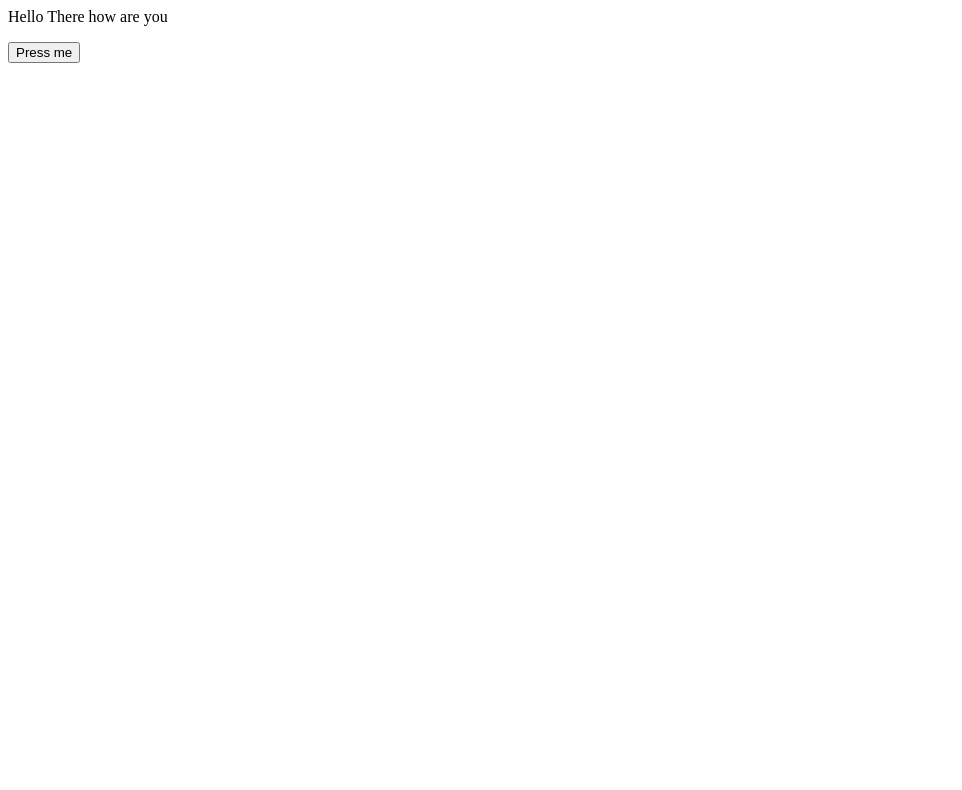
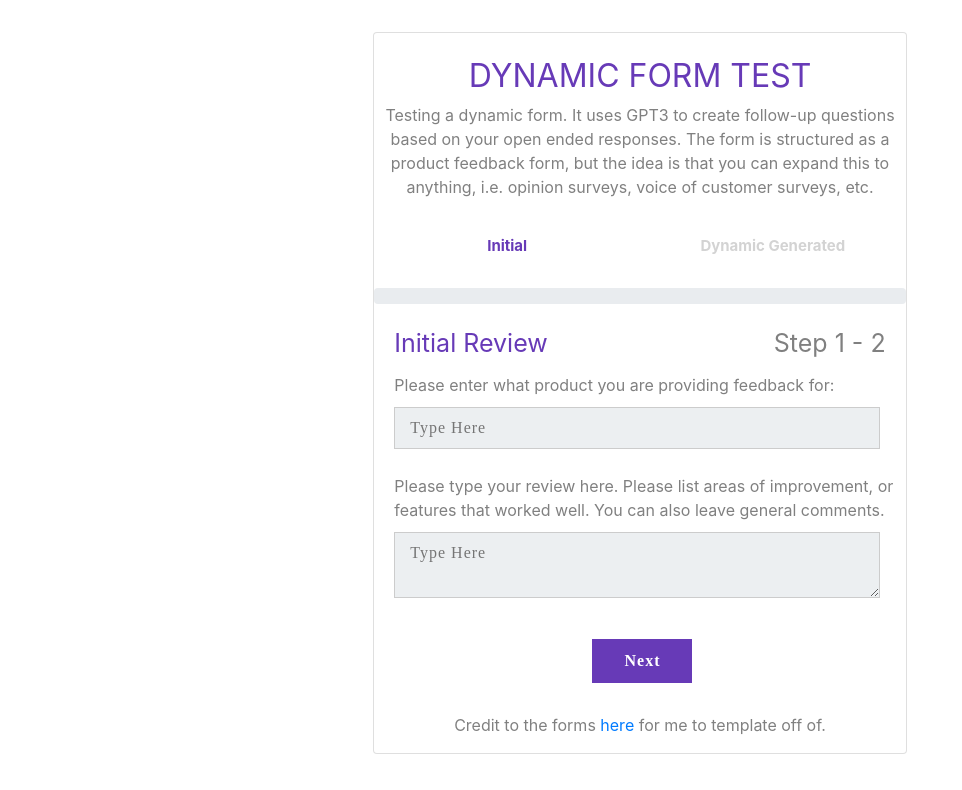
Before and after one commit to scryvener/DynFormSite, a plain HTML site: page Pages/index.html in a window 1280 px wide. Shown: the whole page, without its empty margins (0-962 px from the left). Drawn offline with nearby package versions, Linux system fonts and the light colour scheme.

Commit message:
Push in Form Structure

```diff
--- /dev/null
+++ b/Pages/form_css.css
@@ -0,0 +1,219 @@
+* {
+    margin: 0;
+    padding: 0
+}
+
+html {
+    height: 100%
+}
+
+p {
+    color: grey
+}
+
+#heading {
+    text-transform: uppercase;
+    color: #673AB7;
+    font-weight: normal
+}
+
+#msform {
+    text-align: center;
+    position: relative;
+    margin-top: 20px
+}
+
+#msform fieldset {
+    background: white;
+    border: 0 none;
+    border-radius: 0.5rem;
+    box-sizing: border-box;
+    width: 100%;
+    margin: 5;
+    padding-bottom: 20px;
+    position: relative
+}
+
+.form-card {
+    text-align: left;
+    padding-left: 20px
+}
+
+#msform fieldset:not(:first-of-type) {
+    display: none
+}
+
+#msform input,
+#msform textarea {
+    padding: 8px 15px 8px 15px;
+    border: 1px solid #ccc;
+    border-radius: 0px;
+    margin-bottom: 25px;
+    margin-top: 2px;
+    width: 95%;
+    box-sizing: border-box;
+    font-family: montserrat;
+    color: #2C3E50;
+    background-color: #ECEFF1;
+    font-size: 16px;
+    letter-spacing: 1px
+}
+
+#msform input:focus,
+#msform textarea:focus {
+    -moz-box-shadow: none !important;
+    -webkit-box-shadow: none !important;
+    box-shadow: none !important;
+    border: 1px solid #673AB7;
+    outline-width: 0
+}
+
+#msform .action-button {
+    width: 100px;
+    background: #673AB7;
+    font-weight: bold;
+    color: white;
+    border: 0 none;
+    border-radius: 0px;
+    cursor: pointer;
+    padding: 10px 20px;
+    margin: 10px 0px 10px 5px;
+
+}
+
+#msform .action-button:hover,
+#msform .action-button:focus {
+    background-color: #311B92
+}
+
+#msform .action-button-previous {
+    width: 100px;
+    background: #616161;
+    font-weight: bold;
+    color: white;
+    border: 0 none;
+    border-radius: 0px;
+    cursor: pointer;
+    padding: 10px 5px;
+    margin: 10px 5px 10px 0px;
+}
+
+#msform .action-button-previous:hover,
+#msform .action-button-previous:focus {
+    background-color: #000000
+}
+
+.card {
+    z-index: 0;
+    border: none;
+    position: relative
+}
+
+.fs-title {
+    font-size: 25px;
+    color: #673AB7;
+    margin-bottom: 15px;
+    font-weight: normal;
+    text-align: left
+}
+
+.purple-text {
+    color: #673AB7;
+    font-weight: normal
+}
+
+.steps {
+    font-size: 25px;
+    color: gray;
+    margin-bottom: 10px;
+    font-weight: normal;
+    text-align: right;
+    padding-right:20px
+}
+
+.fieldlabels {
+    color: gray;
+    text-align: left
+}
+
+#progressbar {
+    margin-bottom: 30px;
+    overflow: hidden;
+    color: lightgrey
+}
+
+#progressbar .active {
+    color: #673AB7
+}
+
+#progressbar li {
+    list-style-type: none;
+    font-size: 15px;
+    width: 50%;
+    float: left;
+    position: relative;
+    font-weight: 400
+}
+
+
+#progressbar #account:before {
+    font-family: FontAwesome;
+    content: "\f13e"
+}
+
+#progressbar #personal:before {
+    font-family: FontAwesome;
+    content: "\f007"
+}
+
+#progressbar #payment:before {
+    font-family: FontAwesome;
+    content: "\f030"
+}
+
+#progressbar #confirm:before {
+    font-family: FontAwesome;
+    content: "\f00c"
+}
+
+#progressbar li:before {
+    width: 50px;
+    height: 50px;
+    line-height: 45px;
+    display: block;
+    font-size: 20px;
+    color: #ffffff;
+    background: lightgray;
+    border-radius: 50%;
+    margin: 0 auto 10px auto;
+    padding: 2px
+}
+
+#progressbar li:after {
+    content: '';
+    width: 100%;
+    height: 2px;
+    background: lightgray;
+    position: absolute;
+    left: 0;
+    top: 25px;
+    z-index: -1
+}
+
+#progressbar li.active:before,
+#progressbar li.active:after {
+    background: #673AB7
+}
+
+.progress {
+    height: 20px
+}
+
+.progress-bar {
+    background-color: #673AB7
+}
+
+.fit-image {
+    width: 100%;
+    object-fit: cover
+}
--- a/Pages/index.html
+++ b/Pages/index.html
@@ -1,52 +1,91 @@
+<!DOCTYPE html>
 <html lang="en">
   <head>
-    <meta charset="utf-8">
-    <meta http-equiv="X-UA-Compatible" content="IE=edge">
-    <meta name="viewport" content="width=device-width, initial-scale=1.0">
-    <meta name="description" content="">
-    <meta name="author" content="">
+    <script src="/assets/iframe_ext/jquery_mostRecent.js"></script>
+    <script src="/form_funct.js"></script>
+    <script src="/submit_init.js"></script>
+    <link href="./form_css.css" rel="stylesheet">
+    <link rel="stylesheet" href="https://maxcdn.bootstrapcdn.com/bootstrap/4.3.1/css/bootstrap.min.css">
+    <link rel="stylesheet" href="https://cdnjs.cloudflare.com/ajax/libs/font-awesome/4.0.3/css/font-awesome.css">
 
-    <title>Testing things </title>
   </head>
+
   <body>
-    <div>
-        <p>Hello There how are you</p>
-    </div>
-    <div>
-        <button onclick="runFunc()">Press me</button>
-    </div>
+    <div class="container-fluid">
+      <div class="row justify-content-center">
+          <div class="col-11 col-sm-10 col-md-10 col-lg-6 col-xl-5 text-center p-0 mt-3 mb-2">
+              <div class="card px-0 pt-4 pb-0 mt-3 mb-3">
+                  <h2 id="heading">Dynamic Form Test</h2>
+                  <p>Testing a dynamic form. It uses GPT3 to create follow-up questions based on your open ended responses. The form is structured as a product feedback form, but the idea is that you can
+                    expand this to anything, i.e. opinion surveys, voice of customer surveys, etc.
+                  </p>
 
-    <div id="test"></div>
+                  <form id="msform">
+                      <!-- progressbar -->
+                      <ul id="progressbar">
+                          <li class="active"><strong>Initial</strong></li>
+                          <li ><strong>Dynamic Generated</strong></li>
+                      </ul>
+                      <div class="progress">
+                          <div class="progress-bar progress-bar-striped progress-bar-animated" role="progressbar" aria-valuemin="0" aria-valuemax="100"></div>
+                      </div> <br> <!-- fieldsets -->
 
-    <script>
-      async function runFunc(){
-        const pullData = async (path,data) => {
-          try {
-            const response = await fetch(path, {
-              method: 'POST',
-              body: JSON.stringify(data),
-              headers: { 'Content-Type': 'application/json' }
-            });
-            if (!response.ok) {
-              throw new Error(response.statusText);
-            }
-            const jsonData = await response.json();
-            return jsonData;
-          } catch (error) {
-            console.error(error);
-          }
-        }
+                      <fieldset>
+                          <div class="form-card">
+                            <div class="row">
+                                <div class="col-7">
+                                    <h2 class="fs-title">Initial Review</h2>
+                                </div>
+                                <div class="col-5">
+                                    <h2 class="steps">Step 1 - 2</h2>
+                                </div>
+                            </div>
 
+                            <label class="fieldlabels">Please enter what product you are providing feedback for: </label>
+                            <input type="text" name="product" id="productQ" placeholder="Type Here" />
 
-        const data = { someData: 6 };
-        const jsonData = await pullData('/.netlify/functions/processData',data);
-        console.log('indexFunction')
-        console.log(jsonData)
+                            <label class="fieldlabels">Please type your review here. Please list areas of improvement, or features that worked well. You can also leave general comments.</label>
+                            <textarea type="textarea" name="openR" id="openRQ" placeholder="Type Here"></textarea>
 
+                          </div>
 
-      }
-    //runFunc();
+                          <input type="button" name="next" class="next action-button" value="Next" onclick="submit_init()"/>
+                      </fieldset>
+                      <fieldset>
+                          <div class="form-card">
+                              <div class="row">
+                                  <div class="col-7">
+                                      <h2 class="fs-title">Additional Questions</h2>
+                                  </div>
+                                  <div class="col-5">
+                                      <h2 class="steps">Step 2 - 2</h2>
+                                  </div>
+                              </div>
 
-    </script>
+                              <label class="fieldlabels" id="DynQ1">Placeholder</label>
+                              <textarea type="textarea" name="DynQ1R" id="DynQ1R" placeholder="Type Here"></textarea>
+
+                              <label class="fieldlabels" id="DynQ2">Placeholder</label>
+                              <textarea type="textarea" name="DynQ2R" id="DynQ2R" placeholder="Type Here"></textarea>
+
+                              <label class="fieldlabels" id="DynQ3">Placeholder</label>
+                              <textarea type="textarea" name="DynQ3R" id="DynQ3R" placeholder="Type Here"></textarea>
+
+                          </div>
+                          <input type="submit" name="next" class="next action-button" value="Submit" />
+                          <input type="button" name="previous" class="previous action-button-previous" value="Previous" />
+                      </fieldset>
+
+                  </form>
+
+                  <p>
+                    Credit to the forms <a href="https://csshint.com/multi-step-html-forms/">here</a> for me to template off of.
+                  </p>
+              </div>
+          </div>
+      </div>
+  </div>
 
   </body>
+
+</html>
--- /dev/null
+++ b/Pages/submit_init.js
@@ -0,0 +1,72 @@
+//pulls data from first half of form and fires to serverside in order to query the openAI API
+function submit_init(){
+
+    //pull Data from the first half
+    let product=$('#productQ').val()
+    let openR=$('#openRQ').val()
+
+    let data={
+        'product':product,
+        'openR':openR
+    }
+
+    //pass to server side
+
+
+
+
+    //Generate new questions using the response, update 2nd part of the form
+
+    //for debug/testing, replace with the actual response.
+    let temp_resp=`A user is giving feedback on headphones. The user has given a rating of 4 out of 5 for the question "How would you rate this product", with 5 being the best and 1 being the worst. The user has also given a rating of 4 out of 5 for the question "How likely would you recommend this product to a friend?", with 1 being "unlikely" and 5 being "likely". The user has provided the following open ended feedback: " I really liked it but it's a bit expensive. The sound quality can pop sometimes.". Generate a set of up to 3 questions asking for elaboration on their opinion.
+
+    1. How would you compare the sound quality with other similar headphones?
+    2. What features do you think make the product worth the price?
+    3. What do you mean by "pop" in regards to the sound quality?
+    `
+
+    const reg= /\d{1}.\s(\w.*)/g;
+
+    let re_array=[...temp_resp.matchAll(reg)];
+
+    for (let i=1;i<=re_array.length;i++){
+
+        let newQ=document.getElementById('DynQ'+String(i))
+
+        newQ.innerHTML=re_array[i-1][1]
+
+    }
+
+
+
+}
+
+
+//fix this later
+
+// async function runFunc(){
+//     const pullData = async (path,data) => {
+//       try {
+//         const response = await fetch(path, {
+//           method: 'POST',
+//           body: JSON.stringify(data),
+//           headers: { 'Content-Type': 'application/json' }
+//         });
+//         if (!response.ok) {
+//           throw new Error(response.statusText);
+//         }
+//         const jsonData = await response.json();
+//         return jsonData;
+//       } catch (error) {
+//         console.error(error);
+//       }
+//     }
+
+
+//     const data = { someData: 6 };
+//     const jsonData = await pullData('/.netlify/functions/processData',data);
+//     console.log('FunctionRunning')
+//     console.log(jsonData)
+
+
+//   }
```
Also changed, not shown: Pages/form_funct.js (added, +76 -0 lines).
